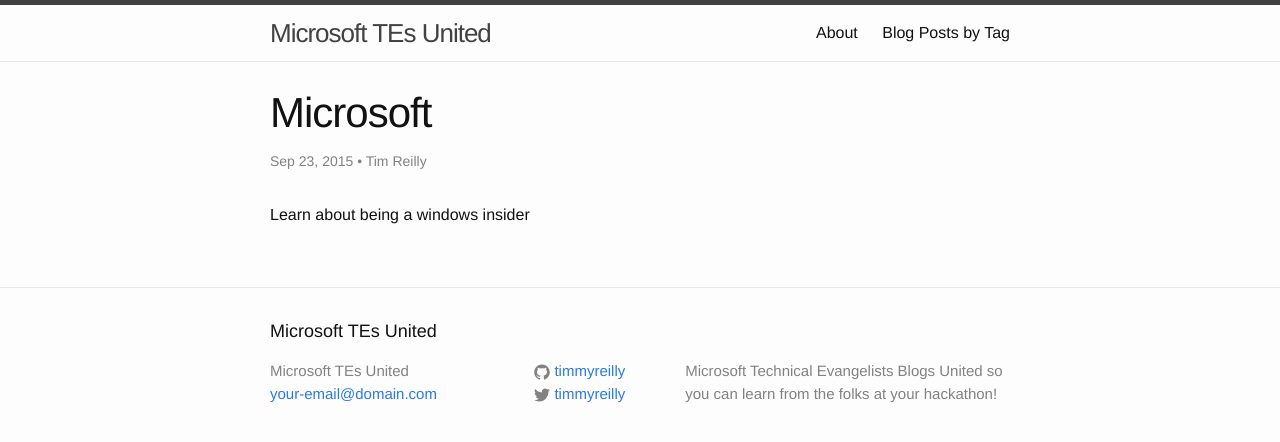
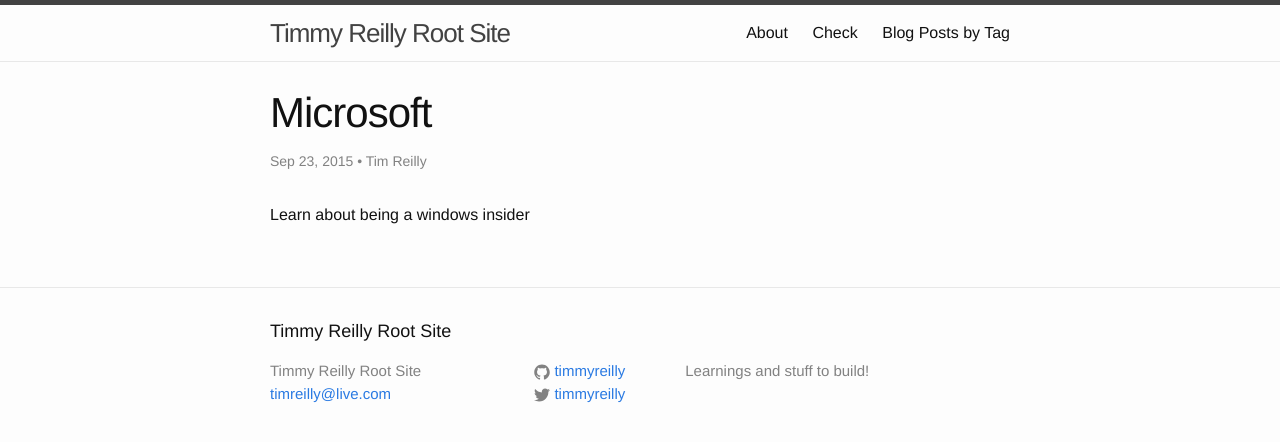
Before and after one commit to timmyreilly/timmyreilly.github.io, a Jekyll site: the page built from _posts/2015-09-25-Microsoft.markdown, in a window 1280 px wide. Shown: the top 442 px of the page. Built offline with Jekyll 4.4.1, drawn with Linux system fonts in a browser that asks for light colours.

Commit message:
image and links fixed

```diff
--- a/_config.yml
+++ b/_config.yml
@@ -1,12 +1,27 @@
 # Site settings
-title: Microsoft TEs United
-email: your-email@domain.com
+title: Timmy Reilly Root Site
+email: timreilly@live.com
 description: > # this means to ignore newlines until "baseurl:"
-  Microsoft Technical Evangelists Blogs United so you can learn from the folks at your hackathon!
+  Learnings and stuff to build!
 baseurl: "" # the subpath of your site, e.g. /blog/
-url: "http://yourdomain.com" # the base hostname & protocol for your site
+url: "http://timmyreilly.github.io" # the base hostname & protocol for your site
 twitter_username: timmyreilly
 github_username:  timmyreilly
 
 # Build settings
 markdown: kramdown
+permalink: /:year/:month/:day/:title/  # URL structure for posts
+paginate: 5  # Optional: number of posts per page
+paginate_path: "/page:num/"
+
+# Exclude files and directories from processing
+exclude:
+  - Gemfile
+  - Gemfile.lock
+  - README.md
+  - node_modules
+  - vendor
+
+# Plugins (optional)
+plugins:
+  - jekyll-paginate
--- a/_posts/2015-09-25-Flask-Azure.markdown
+++ b/_posts/2015-09-25-Flask-Azure.markdown
@@ -7,7 +7,6 @@
 - azure
 - flask
 - python
-link: http://bing.com
 ---
 
 This is where you'll fill out the description of your blog post and share other resources.
--- a/_posts/2015-09-25-Microsoft.markdown
+++ b/_posts/2015-09-25-Microsoft.markdown
@@ -7,8 +7,6 @@
 - azure
 - microsoft
 - Satya
-
-link: http://xbox.com
 ---
 
 Learn about being a windows insider
--- a/index.html
+++ b/index.html
@@ -7,12 +7,13 @@
   <h1 class="page-heading">Most Recent Posts</h1>
 
   <ul class="post-list">
-    {% for post in site.posts limit:3 offset:1 %}
+    {% for post in site.posts offset:1 %}
       <li>
         <span class="post-meta">{{ post.date | date: "%b %-d, %Y" }}</span>
 
         <h2>
-          <a class="post-link" href="{{ post.link | prepend: site.baseurl }}" target="_blank">{{ post.title }}</a>
+          <a class="post-link" href="{{ post.url | prepend: site.baseurl }}" target="_blank">{{ post.title }}</a>
+          <!-- <a class="post-link" href="{{ post.link | prepend: site.baseurl }}" target="_blank">{{ post.title }}</a> -->
         </h2>
       </li>
     {% endfor %}
@@ -29,6 +30,7 @@
   <ul class="tags">
   {% for tag in site.tags %}
     {% assign t = tag | first %}
+    <a href="{{ site.baseurl }}/#{{t | downcase | replace:" ","-" }}">{{ t | downcase }}</a>
     <li><a href="/#{{t | downcase | replace:" ","-" }}">{{ t | downcase }}</a></li>
   {% endfor %}
   </ul>
```
Also changed, not shown: Gemfile (added, +35 -0 lines), _posts/2014-11-21-att-mms-issues-fixed.md (added, +65 -0 lines), _posts/2024-09-23-my-first-post.md (added, +17 -0 lines), _posts/2024-09-26-wednesday-takeaway.md (added, +16 -0 lines), _posts/2050-09-25-meta.md (added, +11 -0 lines), check.md (added, +28 -0 lines), Gemfile.lock (added), README.md (added), assets/images/windows.png (added), 1 other file.
